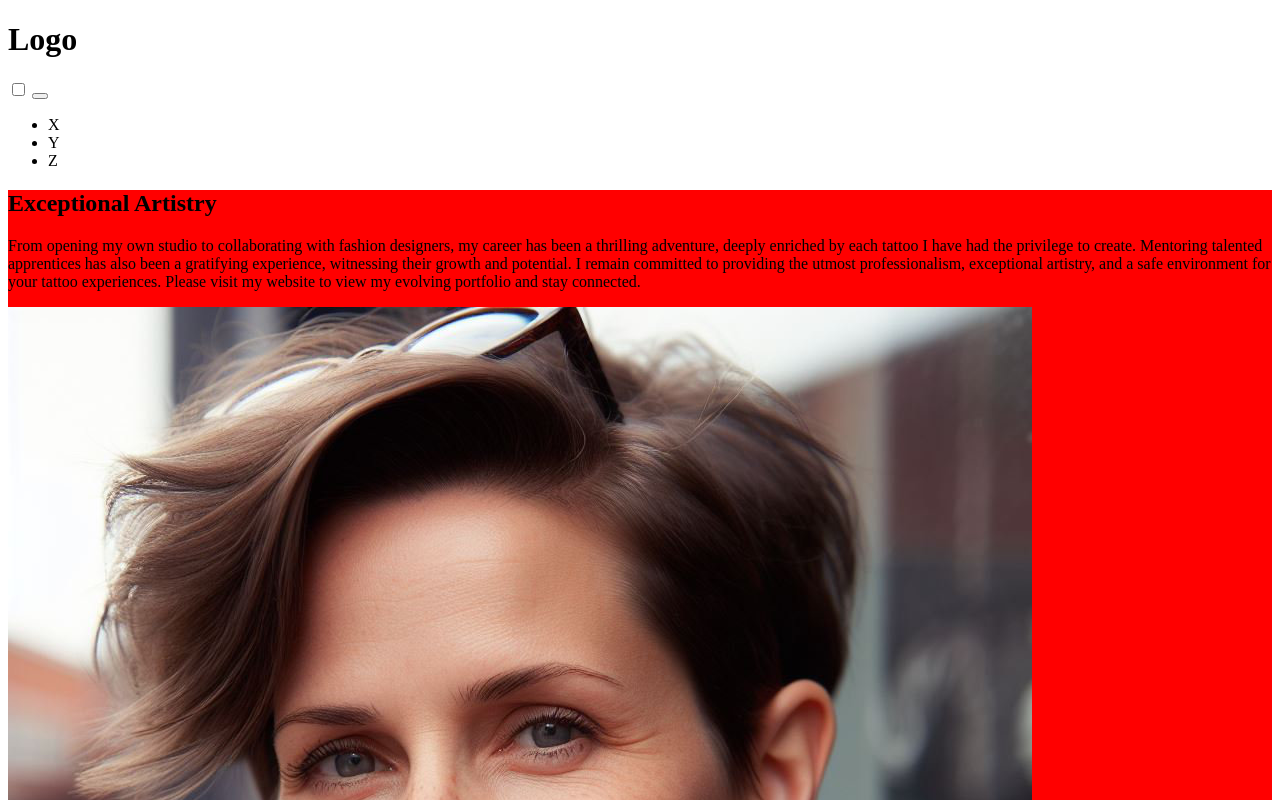
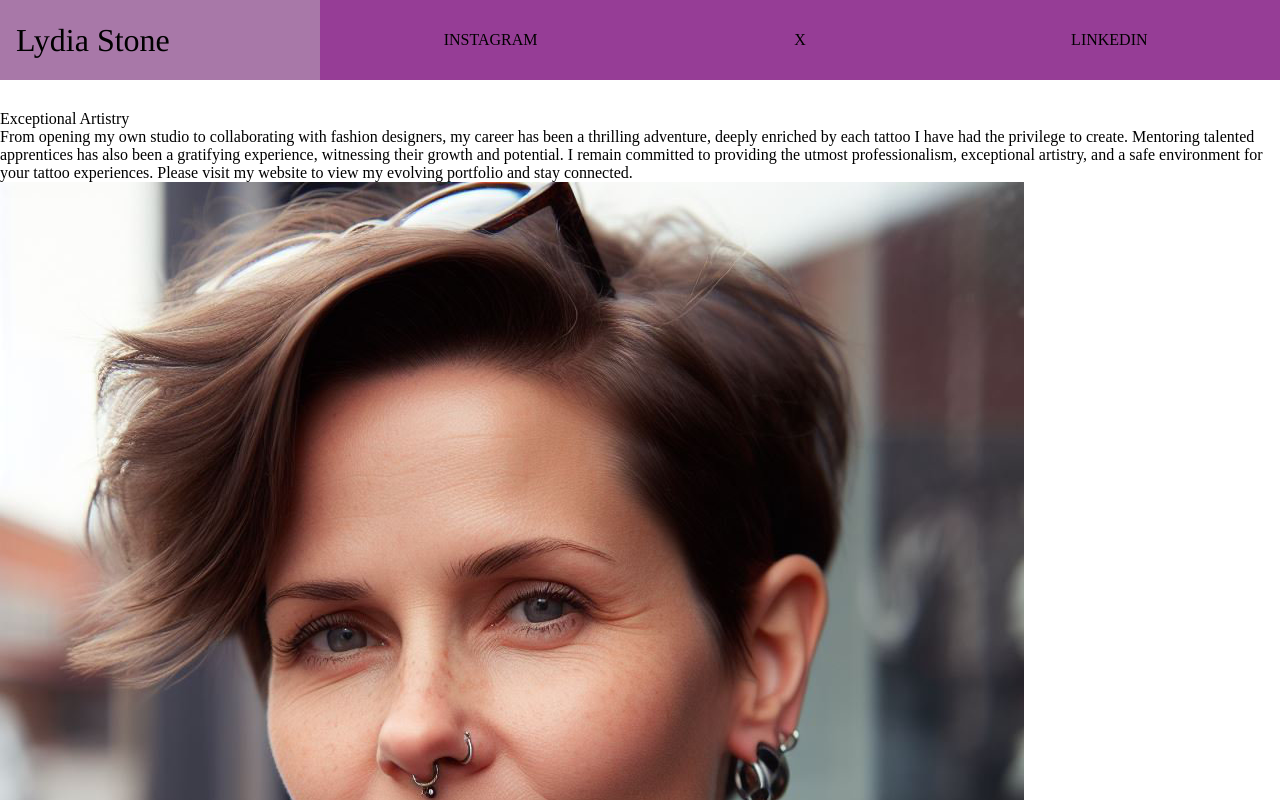
Before and after one commit to codebatine/lydia-stone-tattoo-art, a plain HTML site: page index.html in a window 1280 px wide. Shown: the top 800 px of the page. Drawn offline with Linux system fonts and the light colour scheme; a web font is replaced by a local one.

Commit message:
Nav finished

```diff
--- a/index.html
+++ b/index.html
@@ -6,6 +6,8 @@
     <meta name="viewport" content="width=device-width, initial-scale=1.0">
     <title>Lydia Stone</title>
     <link rel="stylesheet" href="style.css" type="text/css">
+    <link rel="preconnect" href="https://fonts.googleapis.com">
+    <link rel="preconnect" href="https://fonts.gstatic.com" crossorigin>
     <link rel="stylesheet" href="https://fonts.googleapis.com/css?family=Miltonian+Tattoo">
     <link rel="icon" type="image/png" sizes="16x16" href="img/favicon-16x16.png">
     <meta name="title" content="Lydia Stone">
@@ -26,24 +28,24 @@
 
   <header>
         <div class="header-left">
-            <h1>Logo</h1>
+            <h1><a href="index.html">Lydia Stone</a></h1>
         </div>
         <div class="header-right">
+            <input type="checkbox">
             <div class="menu">
-                <input type="checkbox">
                 <button class="hamburger">
                     <span></span>
                     <span></span>
                     <span></span>
                 </button>
+                <nav>
+                    <ul>
+                        <li><a href="https://www.instagram.com">Instagram</a></li>
+                        <li><a href="https://www.x.com">X</a></li>
+                        <li><a href="https://www.linkedin.com">Linkedin</a></li>
+                    </ul>
+                </nav>
             </div>
-            <nav>
-                <ul>
-                    <li><a>X</a></li>
-                    <li><a>Y</a></li>
-                    <li><a>Z</a></li>
-                </ul>
-            </nav>
         </div>
     </header>
 
--- a/scss/_basic.scss
+++ /dev/null
@@ -1,3 +0,0 @@
-main{
-    background-color: red;
-}
--- a/scss/_desktop.scss
+++ b/scss/_desktop.scss
@@ -0,0 +1,34 @@
+input,
+.hamburger{
+    display: none;
+}
+
+.header-left{
+    width: 25%;
+}
+
+.header-right{
+    width: 75%;
+
+    .menu{
+        width: 100%;
+        justify-content: space-evenly;
+    }
+}
+
+
+
+nav{
+    visibility: visible;
+    opacity: 1;
+    position: relative;
+    top: auto;
+    left: auto;
+    display: flex;
+    justify-content: space-evenly;
+
+
+    ul{
+        background-color: transparent;
+    }
+}
--- /dev/null
+++ b/scss/_main.scss
@@ -0,0 +1,148 @@
+body{
+    display: flex;
+    position: relative;
+}
+
+main{
+    position: absolute;
+    top: 80px;
+    margin-top: 30px;
+}
+
+header{
+    position: fixed;
+    top: 0;
+    width: 100vw;
+    display: flex;
+    height: 80px;
+}
+
+.header-left{
+    background-color: rgb(168, 120, 168);
+    width: 90%;
+    padding: 1rem;
+    display: flex;
+    align-items: center;
+
+    h1{
+        font-size: xx-large;
+        font-family: "Miltonian Tattoo", Times, serif;
+
+        a{
+            cursor: pointer;
+            transition: all 2s cubic-bezier(0.165, 0.84, 0.44, 1);
+        }
+
+        a:hover,
+        a:focus{
+            text-shadow: 0 1px 0 rgba(255, 255, 255, 0.4);
+        }
+    }
+}
+
+.header-right{
+    background-color: rgb(150, 61, 150);
+    width: 10%;
+    padding: 1rem;
+    display: flex;
+    align-items: center;
+    justify-content: center;
+    align-content: center;
+
+    .menu{
+        display: flex;
+        align-items: center;
+        justify-content: center;
+        align-content: center;
+    }
+}
+
+input{
+    display: inline-block;
+    position: absolute;
+    width: 35px;
+    height: 35px;
+    z-index: 1;
+}
+input:checked + .menu button span{
+    position: absolute;
+    transition: all 3s cubic-bezier(0.075, 0.82, 0.165, 1);
+}
+
+input:checked + .menu button span:nth-child(2){
+    opacity: 0;
+}
+
+input:checked + .menu button span:nth-child(1){
+    rotate: 45deg;
+}
+
+input:checked + .menu button span:nth-child(3){
+    rotate: -45deg;
+}
+
+input:checked + .menu nav{
+    visibility: visible;
+    opacity: 1;
+}
+
+.hamburger{
+    display: block;
+    width: 35px;
+    height: 35px;
+
+
+    span{
+        display: block;
+        width: 35px;
+        height: 6px;
+        background-color: white;
+        margin-bottom: 3px;
+    }
+}
+
+nav{
+    position: fixed;
+    top: 80px;
+    left: 0px;
+    width: 100%;
+    height: 30px;
+    visibility: hidden;
+    opacity: 0;
+    transition: all 2s cubic-bezier(0.075, 0.82, 0.165, 1);
+
+    ul{
+        background-color: rgb(201, 153, 201);
+        width: 100%;
+        height: 100%;
+        display: flex;
+        flex-direction: row;
+        justify-content: space-around;
+        align-items: center;
+
+        li{
+            text-transform: uppercase;
+            width: 33%;
+            display: flex;
+            justify-content: center;
+
+            a{
+                cursor: pointer;
+                width: 80%;
+                padding: 20px;
+                border-radius: 50px;
+                transition: all 0.5s cubic-bezier(0.165, 0.84, 0.44, 1);
+                display: flex;
+                justify-content: center;
+            }
+
+            a:hover,
+            a:focus{
+                background-color: purple;
+                color: white;
+                box-shadow: 5px 10px 18px red;
+                font-size: large;
+            }
+        }
+    }
+}
--- a/scss/_reset.scss
+++ b/scss/_reset.scss
@@ -0,0 +1,37 @@
+/*** The new CSS Reset - version 1.2.0 (last updated 23.7.2021) ***/
+
+/* Remove all the styles of the "User-Agent-Stylesheet", except for the 'display' property */
+*:where(:not(iframe, canvas, img, svg, video):not(svg *)) {
+    all: unset;
+    display: revert;
+  }
+
+  /* Preferred box-sizing value */
+  *,
+  *::before,
+  *::after {
+    box-sizing: border-box;
+  }
+
+  /*
+    Remove list styles (bullets/numbers)
+    in case you use it with normalize.css
+  */
+  ol, ul {
+    list-style: none;
+  }
+
+  /* For images to not be able to exceed their container */
+  img {
+    max-width: 100%;
+  }
+
+  /* Removes spacing between cells in tables */
+  table {
+    border-collapse: collapse;
+  }
+
+  /* Revert the 'white-space' property for textarea elements on Safari */
+  textarea {
+    white-space: revert;
+  }
--- a/style.scss
+++ b/style.scss
@@ -1,4 +1,6 @@
 @import 'scss/reset';
-@import 'scss/basic';
-@import 'scss/mobile';
-@import 'scss/desktop';
+@import 'scss/main';
+
+@media screen and (min-width: 1024px) {
+    @import 'scss/desktop';
+}
```
Also changed, not shown: scss/_mobile.scss (deleted), style.css.
